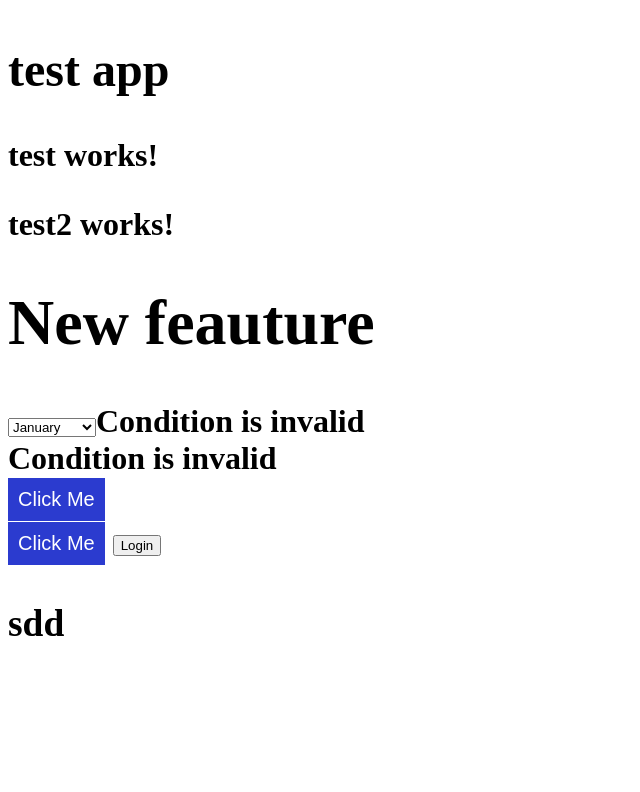
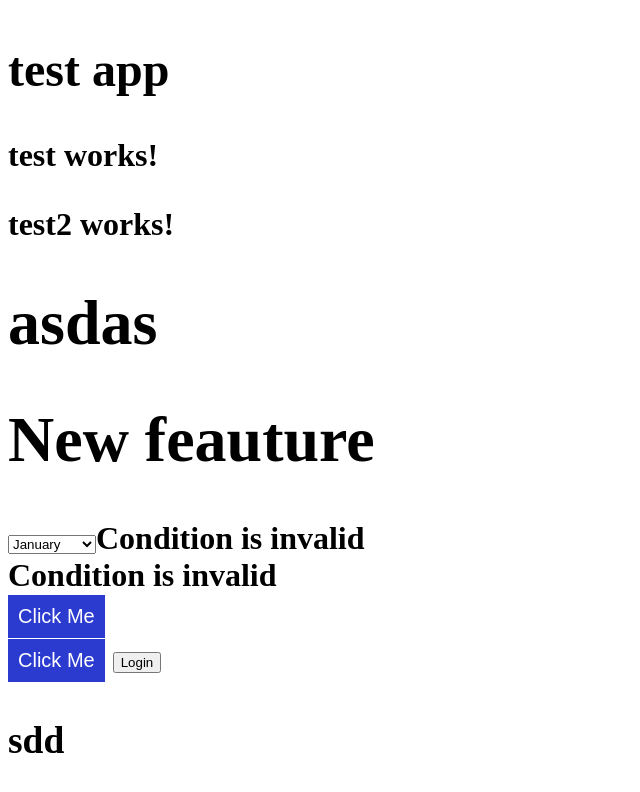
Before and after one commit to saichandra1802/AngularBasics, an Angular app: page / in a window 1280 px wide. Shown: the part 2207-2999 px from the top of the page, without its empty margins (0-640 px from the left). Before the commit the page ends 2890 px from the top, so only its background shows below. Built offline with nearby package versions, Linux system fonts and the light colour scheme.

Commit message:
#1199 - test changes

```diff
--- a/src/app/test2/test2.component.html
+++ b/src/app/test2/test2.component.html
@@ -1,3 +1,4 @@
 <p>
   test2 works!
 </p>
+<h1>asdas</h1>
```
